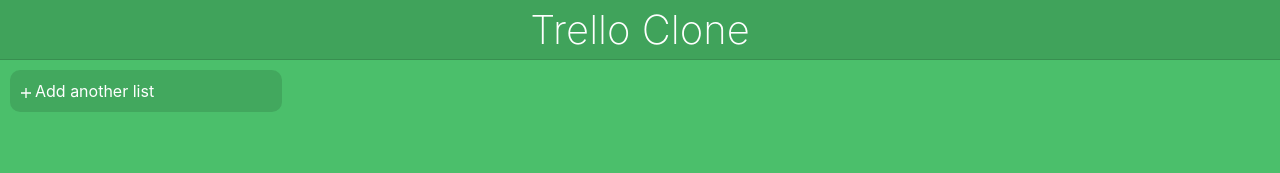
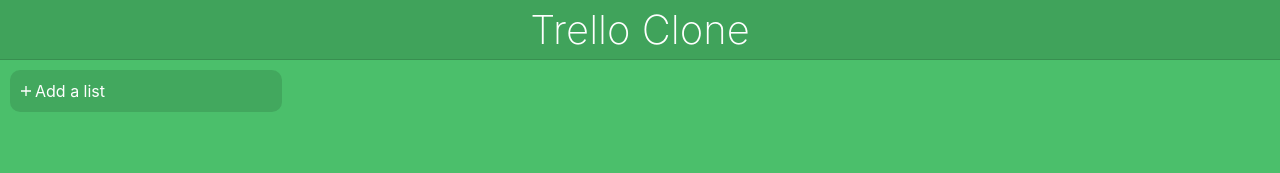
Before and after one commit to marconunnari/trello-clone, a React (Create React App) app: page / in a window 1280 px wide. Shown: the top 173 px of the page. Built offline with nearby package versions, Linux system fonts and the light colour scheme.

Commit message:
Add a list fix

```diff
--- a/src/components/Board.js
+++ b/src/components/Board.js
@@ -76,7 +76,7 @@
                     onClick={this.toggleAddingList}
                     className="Add-List-Button"
                   >
-                    <ion-icon name="add" /> Add another list
+                    <ion-icon name="add" /> Add a list
                   </div>
                 )}
               </div>
--- a/src/styles/Board.css
+++ b/src/styles/Board.css
@@ -29,7 +29,5 @@
 }
 
 .Add-List-Button ion-icon {
-  position: relative;
-  top: 2px;
   margin-right: 1px;
 }
```
